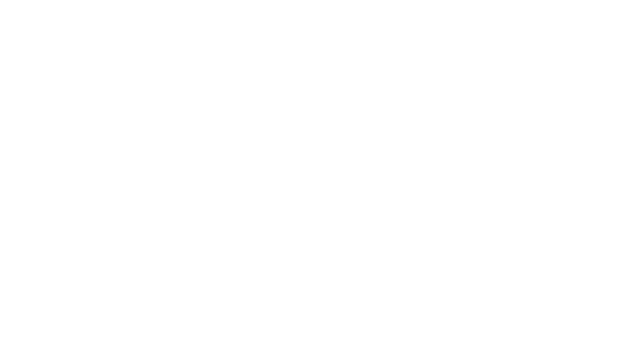
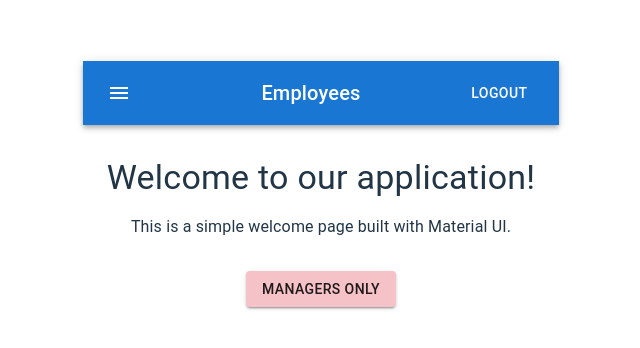
Before and after one commit to jonathanmui4/Employee-Manager, a React (Vite) app in the folder React-frontend/: page /dashboard in a window 1280 px wide. Before the commit this address had no page. Shown: the part 200-548 px from the top of the page, without its empty margins (319-959 px from the left). Built offline with nearby package versions, Linux system fonts and the light colour scheme.

Commit message:
Add dashboard page

```diff
--- a/React-frontend/src/App.jsx
+++ b/React-frontend/src/App.jsx
@@ -3,6 +3,7 @@
 import './App.css'
 import Login from './components/Login'
 import SignUp from './components/Signup'
+import Dashboard from './components/HomeDashboard/Dashboard'
 
 function App() {
   // const [count, setCount] = useState(0)
@@ -11,6 +12,7 @@
     <Routes>
       <Route path="/" element={<Login />} />
       <Route path="/signup" element={<SignUp />} />
+      <Route path="/dashboard" element={<Dashboard />} />
     </Routes>
   )
 }
--- /dev/null
+++ b/React-frontend/src/components/HomeDashboard/Dashboard.jsx
@@ -0,0 +1,63 @@
+import React from "react";
+import AppBar from "@mui/material/AppBar";
+import Toolbar from "@mui/material/Toolbar";
+import Typography from "@mui/material/Typography";
+import Button from "@mui/material/Button";
+import Container from "@mui/material/Container";
+import Box from "@mui/material/Box";
+import { createTheme, ThemeProvider } from "@mui/material/styles";
+import Navbar from "./Navbar";
+
+const theme = createTheme({
+    palette: {
+        primary: {
+            main: "#007bff",
+        },
+        secondary: {
+            main: "#f5c2c7",
+        },
+    },
+});
+
+function Dashboard() {
+    return (
+        <>
+            <Navbar />
+            <ThemeProvider theme={theme}>
+                <Container maxWidth="lg">
+                    <Box sx={{ my: 4 }}>
+                        <Typography
+                            variant="h4"
+                            align="center"
+                            gutterBottom
+                            sx={{ mb: 2 }}
+                        >
+                            Welcome to our application!
+                        </Typography>
+                        <Typography variant="body1" align="center" gutterBottom>
+                            This is a simple welcome page built with Material
+                            UI.
+                        </Typography>
+                        <Box
+                            sx={{
+                                display: "flex",
+                                justifyContent: "center",
+                                mt: 4,
+                            }}
+                        >
+                            <Button
+                                variant="contained"
+                                color="secondary"
+                                sx={{ mx: 2 }}
+                            >
+                                Managers only
+                            </Button>
+                        </Box>
+                    </Box>
+                </Container>
+            </ThemeProvider>
+        </>
+    );
+}
+
+export default Dashboard;
--- /dev/null
+++ b/React-frontend/src/components/HomeDashboard/Navbar.jsx
@@ -0,0 +1,32 @@
+import * as React from 'react';
+import AppBar from '@mui/material/AppBar';
+import Box from '@mui/material/Box';
+import Toolbar from '@mui/material/Toolbar';
+import Typography from '@mui/material/Typography';
+import Button from '@mui/material/Button';
+import IconButton from '@mui/material/IconButton';
+import MenuIcon from '@mui/icons-material/Menu';
+
+export default function ButtonAppBar() {
+  return (
+    <Box sx={{ flexGrow: 1 }}>
+      <AppBar position="static">
+        <Toolbar>
+          <IconButton
+            size="large"
+            edge="start"
+            color="inherit"
+            aria-label="menu"
+            sx={{ mr: 2 }}
+          >
+            <MenuIcon />
+          </IconButton>
+          <Typography variant="h6" component="div" sx={{ flexGrow: 1 }}>
+            Employees
+          </Typography>
+          <Button color="inherit">Logout</Button>
+        </Toolbar>
+      </AppBar>
+    </Box>
+  );
+}
--- a/React-frontend/src/components/Login.jsx
+++ b/React-frontend/src/components/Login.jsx
@@ -19,30 +19,30 @@
 
 export default function Login() {
 
-  const [jwt, setJwt] = useLocalState("", 'jwt');
+  // const [jwt, setJwt] = useLocalState("", 'jwt');
 
-  useEffect(() => {
-    if (!jwt) {
-      const reqBody = {
-        "username": "token2",
-        "password": "test"
-      }
+  // useEffect(() => {
+  //   if (!jwt) {
+  //     const reqBody = {
+  //       "username": "token2",
+  //       "password": "test"
+  //     }
 
-      fetch('http://localhost:8080/api/auth/login', {
-        "headers": {
-          "Content-Type": "application/json",
-        },
-        method: 'POST',
-        body: JSON.stringify(reqBody)
-        }
-      ).then(response => response.json())
-      .then(data => setJwt(data.token));
-    }
-  }, []);
+  //     fetch('http://localhost:8080/api/auth/login', {
+  //       "headers": {
+  //         "Content-Type": "application/json",
+  //       },
+  //       method: 'POST',
+  //       body: JSON.stringify(reqBody)
+  //       }
+  //     ).then(response => response.json())
+  //     .then(data => console.log(data.token));
+  //   }
+  // }, []);
 
-  useEffect(() => {
-    console.log(jwt);
-  }, [jwt]);
+  // useEffect(() => {
+  //   console.log(jwt);
+  // }, [jwt]);
 
   const handleSubmit = (event) => {
     event.preventDefault();
```
